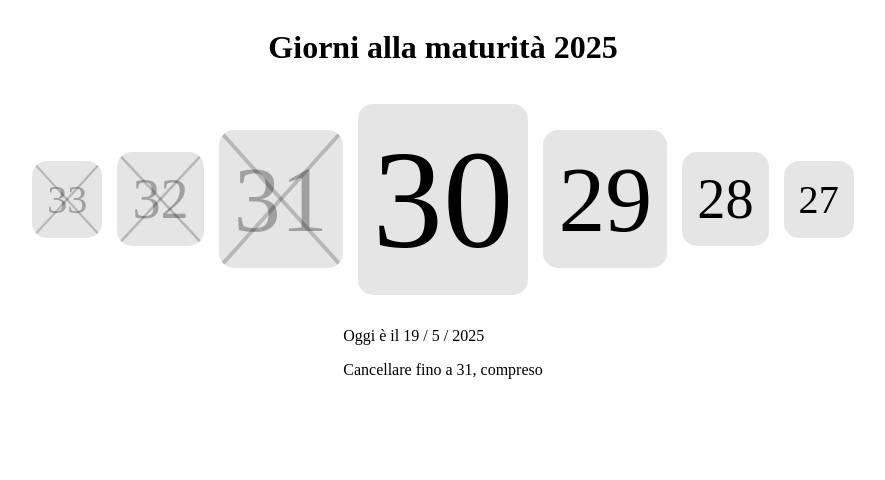
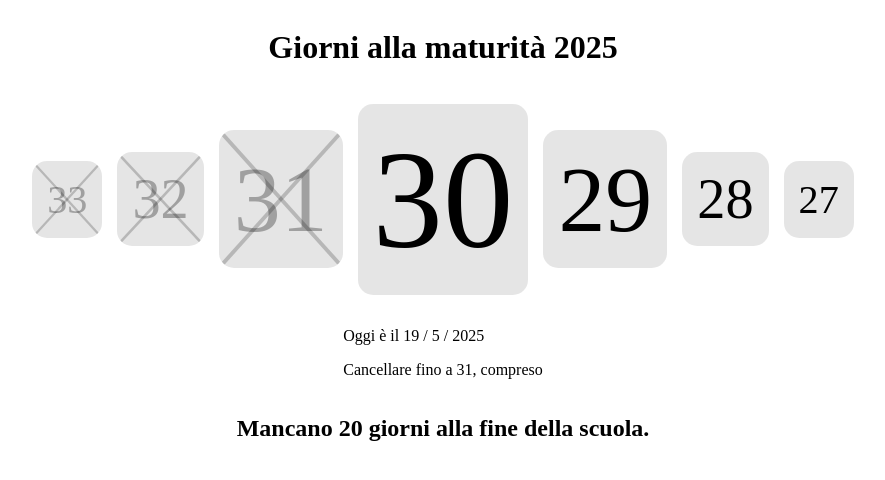
Before and after one commit to AwMan3703/quanti-giorni-mancano-alla-maturita, a website: page index.html in a window 1280 px wide. Shown: the whole page, without its empty margins (197-1082 px from the left). Drawn offline with Linux system fonts and the light colour scheme.

Commit message:
added school year's end countdown

```diff
--- a/index.html
+++ b/index.html
@@ -24,6 +24,10 @@
 		<p>Cancellare fino a <span id="cross-out-counter">...</span>, compreso</p>
 	</div>
 
+	<div>
+		<h2>Mancano <span id="days-to-school-year-end">???</span> giorni alla fine della scuola.</h2>
+	</div>
+
 	<template id="counter-element-template">
 		<span class="counter-element">...</span>
 	</template>
--- a/index.js
+++ b/index.js
@@ -3,6 +3,7 @@ const months = ['gennaio', 'febbraio', 'marzo', 'aprile', 'maggio', 'giugno', 'l
 const now = new Date()
 const millisecondsInADay = 24 * 60 * 60 * 1000; // hours*minutes*seconds*milliseconds
 const examDate = new Date(2025, 5, 18, 12, 0, 0)
+const schoolYearEndDate = new Date(2025, 5, 8, 12, 0, 0)
 const calendar_size = 3
 const calendar_fontSize = visualViewport.width / 100 * 11
 
@@ -13,6 +14,7 @@ const counter = document.getElementById("counter")
 const counter_future = document.getElementById("counter-future-days")
 const todays_date = document.getElementById("todays-date")
 const counter_cross_out = document.getElementById("cross-out-counter")
+const school_year_end_countdown = document.getElementById("days-to-school-year-end")
 
 // FUNCTIONS
 function daysUntil(endDate) {
@@ -31,6 +33,7 @@ function counter_element(n, i) {
 
 // SCRIPT
 const daysUntilExam = daysUntil(examDate)
+const daysUntilSchoolYearEnd = daysUntil(schoolYearEndDate)
 
 setTimeout(window.location.reload, // Reload at midnight because it's the next day
 	// Milliseconds until midnight
@@ -49,3 +52,5 @@ for (let i = 1; i < calendar_size + 1; i++)
 if (now.getDate() === 1) todays_date.innerText = `il primo ${months[now.getMonth()]} ${now.getFullYear()}`
 else todays_date.innerText = `${[1, 8, 11].includes(now.getDate()) ? "l'" : "il"} ${now.getDate()} / ${now.getMonth() + 1} / ${now.getFullYear()}`
 counter_cross_out.innerText = (daysUntilExam + 1).toString() // Cross out until yesterday
+
+school_year_end_countdown.innerText = daysUntilSchoolYearEnd
```
